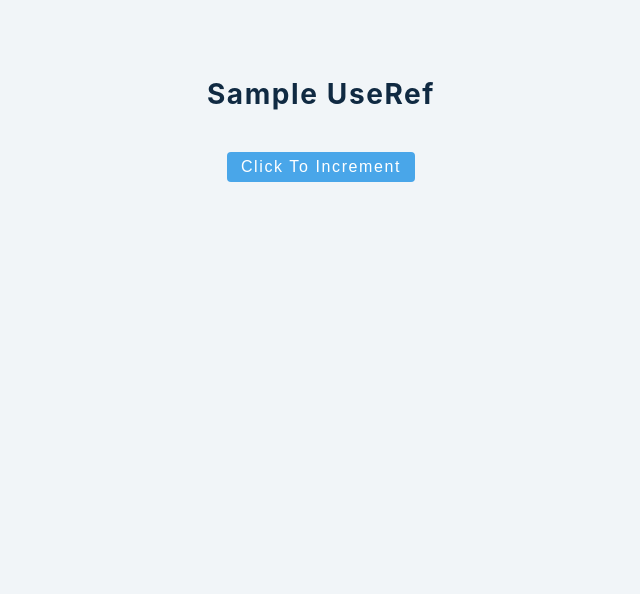
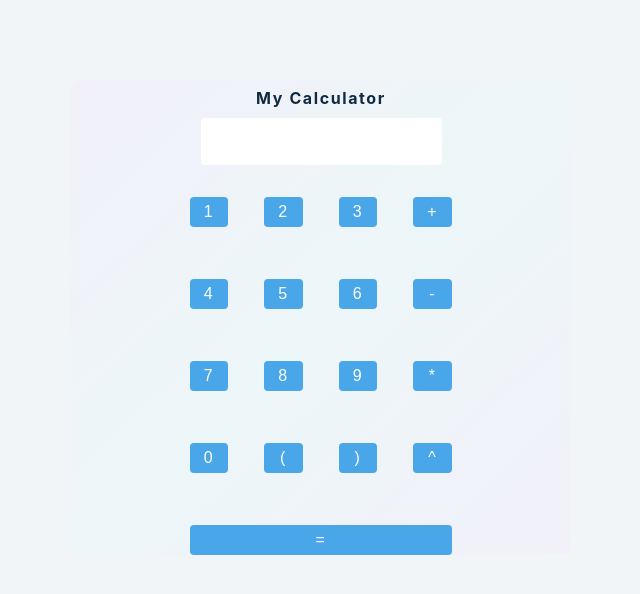
Before and after one commit to alivarastepour/react, a React (Create React App) app: page / in a window 1280 px wide. Shown: the top 594 px of the page, without its empty margins (319-959 px from the left). Built offline with nearby package versions, Linux system fonts and the light colour scheme.

Commit message:
calculator - styles

```diff
--- a/package.json
+++ b/package.json
@@ -10,6 +10,7 @@
     "@types/node": "^16.11.6",
     "@types/react": "^17.0.34",
     "@types/react-dom": "^17.0.11",
+    "node-sass": "^4.14.1",
     "react": "^16.13.1",
     "react-dom": "^16.13.1",
     "react-router-dom": "^5.3.0",
--- a/src/App.js
+++ b/src/App.js
@@ -1,5 +1,5 @@
 import React from 'react'
-import Setup from './tutorial/5-useRef/setup/useRef';
+import Setup from './problems/calculator';
 function App() {
   return (
     <div className='container'>
--- /dev/null
+++ b/src/problems/calculator/index.js
@@ -0,0 +1,31 @@
+import React from "react";
+import './styles.scss'
+const Setup = () => {
+    return <>
+        <div className='holder'>
+            <h4 className='header'>my calculator</h4>
+            <input className='GridItem form input' type="text"/>
+            <div className='gridContainer'>
+                <button  className='GridItem btn'>1</button>
+                <button  className='GridItem btn'>2</button>
+                <button  className='GridItem btn'>3</button>
+                <button  className='GridItem btn increment'>+</button>
+                <button  className='GridItem btn'>4</button>
+                <button  className='GridItem btn'>5</button>
+                <button  className='GridItem btn'>6</button>
+                <button  className='GridItem btn'>-</button>
+                <button  className='GridItem btn'>7</button>
+                <button  className='GridItem btn'>8</button>
+                <button  className='GridItem btn'>9</button>
+                <button  className='GridItem btn'>*</button>
+                <button  className='GridItem btn'>0</button>
+                <button  className='GridItem btn'>(</button>
+                <button  className='GridItem btn'>)</button>
+                <button  className='GridItem btn'>^</button>
+                <button  className='GridItem btn calculate'>=</button>
+            </div>
+        </div>
+
+    </>
+}
+export default Setup;
--- /dev/null
+++ b/src/problems/calculator/styles.css
@@ -0,0 +1,33 @@
+* {
+  box-sizing: border-box;
+}
+
+.gridContainer {
+  display: grid;
+  grid-template-columns: auto auto auto auto;
+  grid-row-gap: 20px;
+  grid-column-gap: 20px;
+  justify-content: center;
+}
+
+.input {
+  margin: 0;
+  border: none;
+}
+
+.holder {
+  background: linear-gradient(to bottom right, rgba(244, 222, 255, 0.2), rgba(196, 255, 248, 0.1), rgba(244, 222, 255, 0.2));
+  width: 500px;
+  margin: auto;
+  border-radius: 10px;
+}
+
+.header {
+  padding-top: 10px;
+}
+
+.calculate {
+  grid-column: 1/5;
+}
+
+/*# sourceMappingURL=styles.css.map */
--- /dev/null
+++ b/src/problems/calculator/styles.scss
@@ -0,0 +1,31 @@
+$color1:rgba(244, 222, 255, 0.2);
+$color2:rgba(196, 255, 248, 0.1);
+
+
+*{
+  box-sizing: border-box;
+}
+.gridContainer{
+  display: grid;
+  grid-template-columns: auto auto auto auto;
+  grid-row-gap: 20px;
+  grid-column-gap: 20px;
+  justify-content: center;
+}
+.input{
+  margin: 0;
+  border: none;
+
+}
+.holder{
+  background: linear-gradient(to bottom right,$color1, $color2 ,$color1);
+  width: 500px;
+  margin: auto;
+  border-radius: 10px;
+}
+.header{
+  padding-top: 10px;
+}
+.calculate{
+  grid-column: 1 / 5;
+}
```
Also changed, not shown: 2 other files (tests, documents, lock files or other folders).
